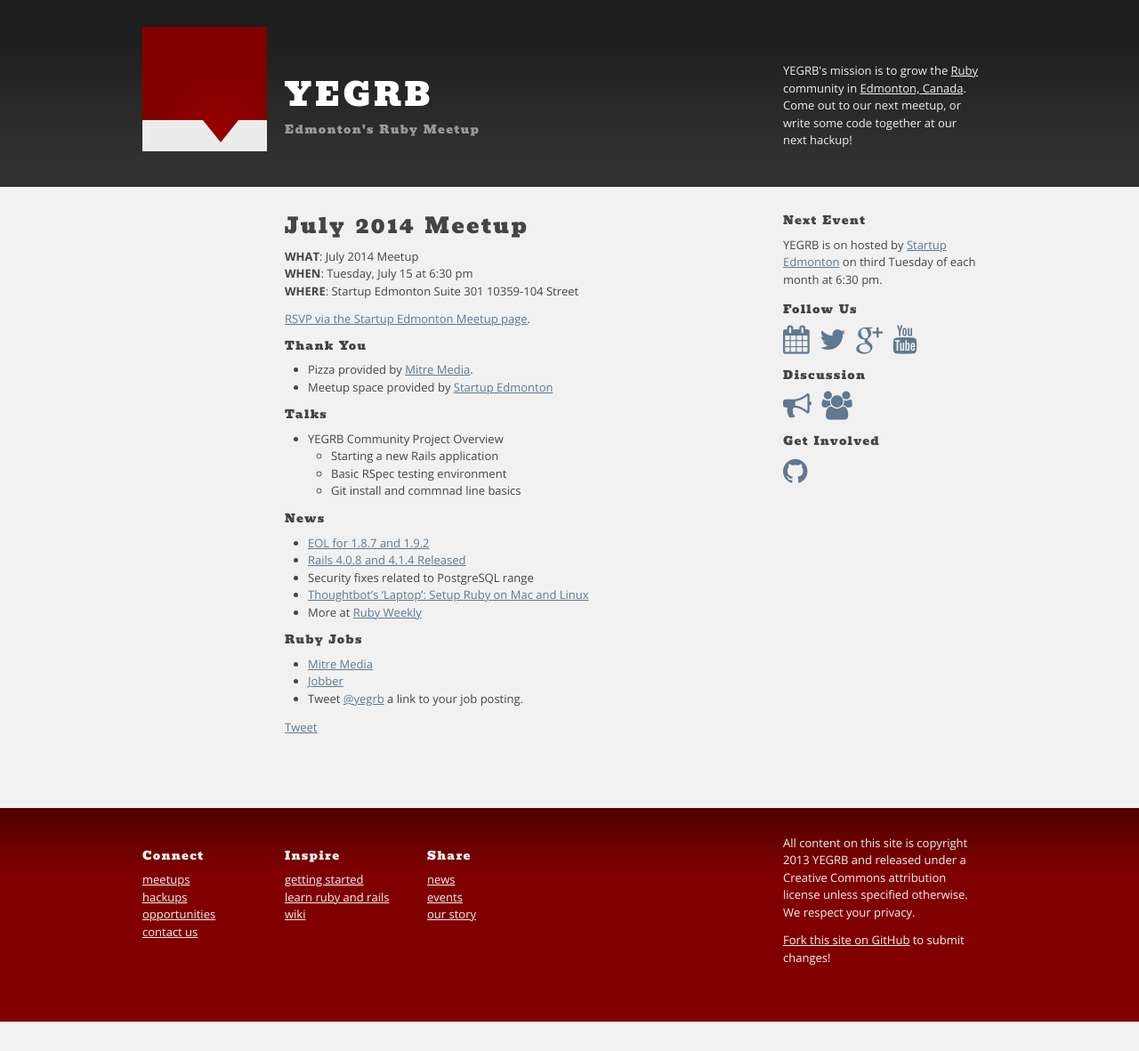
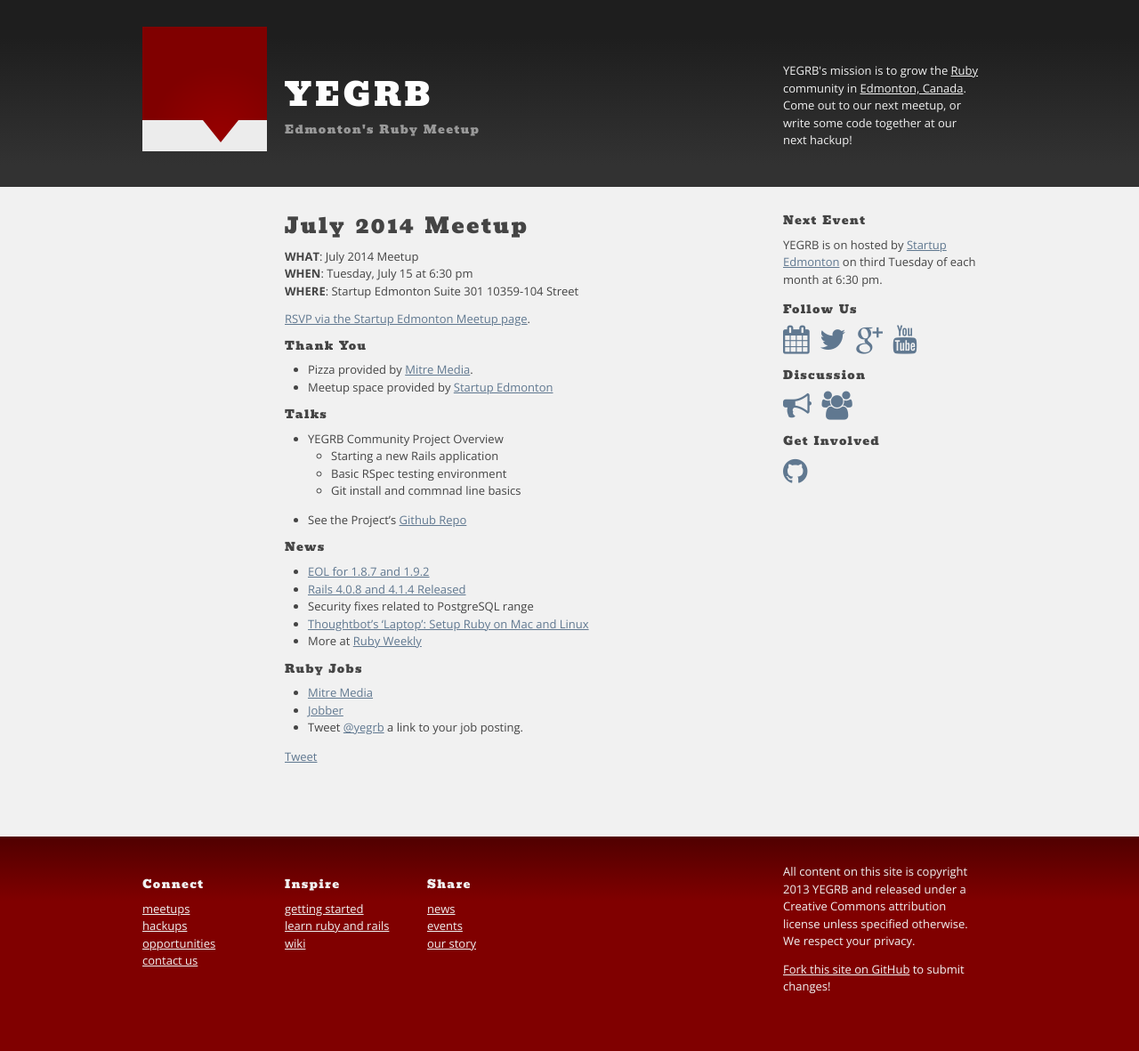
Before and after one commit to yegrb/yegrb.github.io, a Jekyll site: the page built from _posts/2014-07-15-july.markdown, in a window 1280 px wide. Shown: the whole page at 89% size. Built offline with Jekyll 4.4.1, drawn with Linux system fonts in a browser that asks for light colours; nearby versions of some CDN libraries; Markdown is read by kramdown in place of the engine named in the settings; comment, search, counter and statistics services are not loaded; before the commit the page ends 1148 px from its top, so only the background shows below that.

Commit message:
Update 2014-07-15-july.markdown

```diff
--- a/_posts/2014-07-15-july.markdown
+++ b/_posts/2014-07-15-july.markdown
@@ -21,6 +21,7 @@ category: meetups
     * Starting a new Rails application
     * Basic RSpec testing environment
     * Git install and commnad line basics
+  * See the Project's [Github Repo](https://github.com/yegrb/leduccountrylights.com)
 
 ## News
 
```
